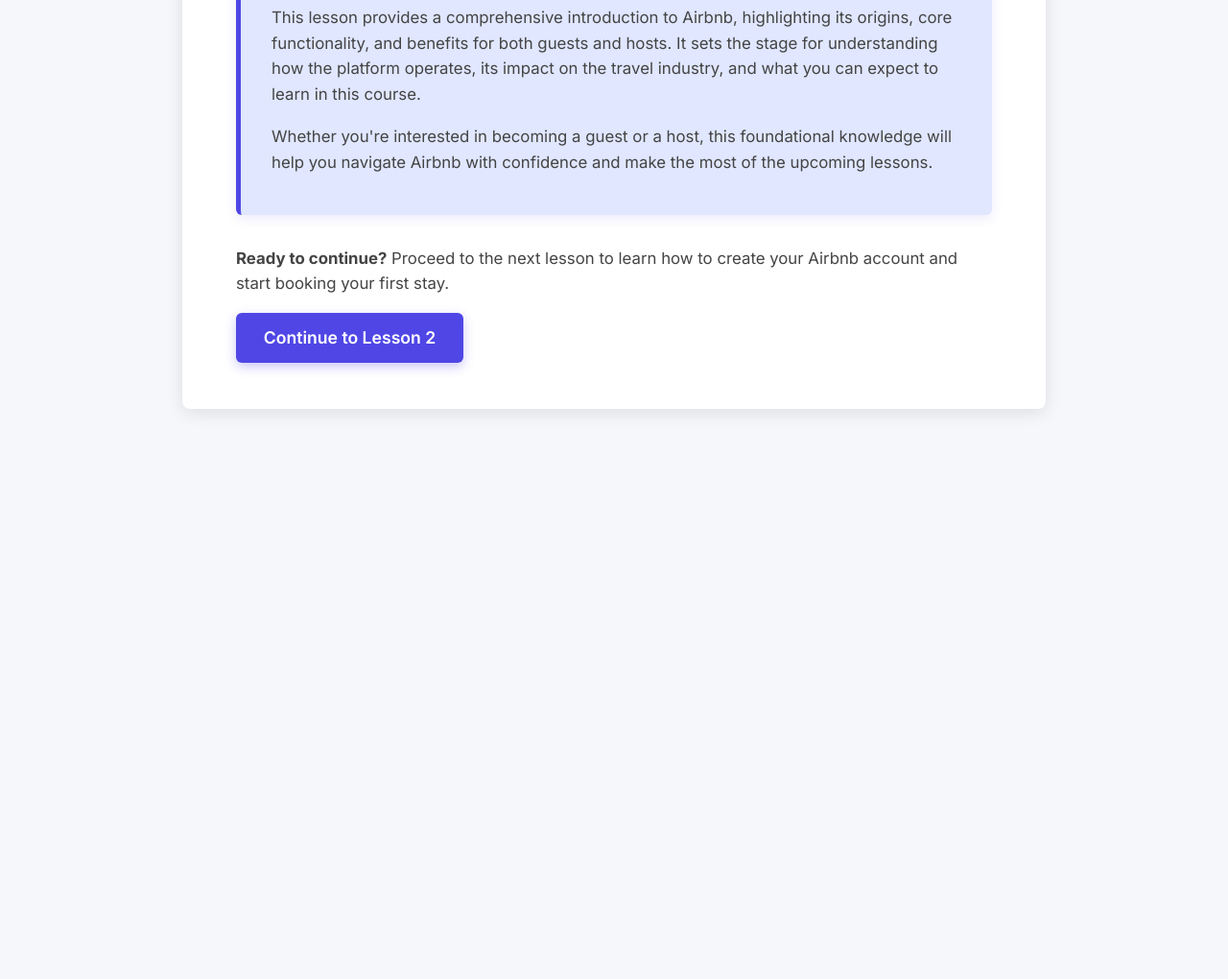
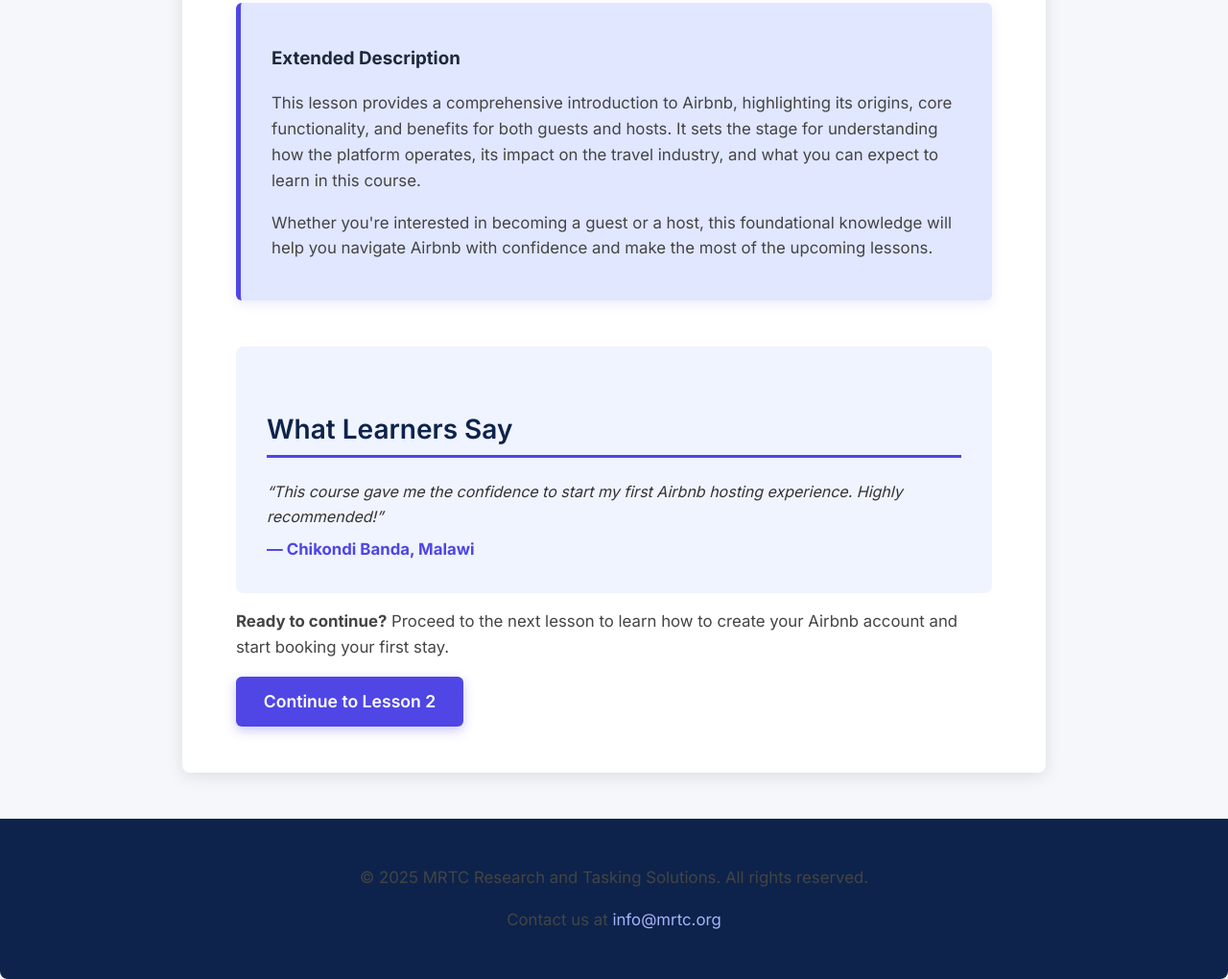
Before and after one commit to mrtc-solutions/airbnb-course, a plain HTML site: page lesson1.html in a window 1280 px wide. Shown: the part 1499-2519 px from the top of the page at 96% size. Before the commit the page ends 1973 px from the top, so only its background shows below. Drawn offline with Linux system fonts and the light colour scheme.

Commit message:
lesson1.html

```diff
--- a/lesson1.html
+++ b/lesson1.html
@@ -6,21 +6,22 @@
   <title>Lesson 1 | Airbnb Full Course for Beginners | MRTC Research and Tasking Solutions</title>
   <link href="https://fonts.googleapis.com/css2?family=Inter:wght@400;600;700&display=swap" rel="stylesheet" />
   <style>
-    /* Reset & base */
     * {
       box-sizing: border-box;
     }
+
+    html {
+      scroll-behavior: smooth;
+    }
+
     body {
       margin: 0;
       font-family: 'Inter', sans-serif;
       background-color: #f5f7fa;
       color: #222;
       line-height: 1.6;
-      -webkit-font-smoothing: antialiased;
-      -moz-osx-font-smoothing: grayscale;
     }
 
-    /* Container */
     .container {
       max-width: 900px;
       margin: 3rem auto;
@@ -30,30 +31,30 @@
       box-shadow: 0 4px 18px rgba(0, 0, 0, 0.1);
     }
 
-    /* Header */
     header {
       text-align: center;
-      padding: 3rem 1rem 2rem;
-      background-color: #0d234b; /* dark blue */
+      padding: 4rem 1rem 3rem;
+      background: url('https://images.unsplash.com/photo-1590490360182-bd94f7e5e4e9?ixlib=rb-4.0.3&auto=format&fit=crop&w=1950&q=80') center/cover no-repeat;
       border-top-left-radius: 8px;
       border-top-right-radius: 8px;
-      color: #d1d5db; /* light grey */
-      box-shadow: inset 0 -3px 5px rgba(255,255,255,0.1);
+      color: #fff;
+      box-shadow: inset 0 -3px 6px rgba(0, 0, 0, 0.3);
     }
+
     header h1 {
       margin: 0 0 0.5rem;
       font-weight: 700;
       font-size: 2.25rem;
+      color: #ffffff;
+    }
+
+    header p {
+      margin: 0.2rem 0;
+      font-weight: 600;
+      font-size: 1.125rem;
       color: #e0e7ff;
     }
-    header p {
-      margin: 0;
-      font-weight: 600;
-      font-size: 1.125rem;
-      color: #a5b4fc;
-    }
 
-    /* Main content */
     main {
       padding: 2rem 2rem 3rem;
     }
@@ -78,10 +79,9 @@
       padding-left: 1.5rem;
     }
 
-    /* Video container with responsive aspect ratio */
     .video-container {
       position: relative;
-      padding-bottom: 56.25%; /* 16:9 aspect ratio */
+      padding-bottom: 56.25%;
       height: 0;
       overflow: hidden;
       border-radius: 10px;
@@ -97,7 +97,6 @@
       border-radius: 10px;
     }
 
-    /* Extended description box */
     .extended-description {
       background-color: #e0e7ff;
       border-left: 5px solid #4f46e5;
@@ -109,10 +108,9 @@
       box-shadow: 0 4px 12px rgba(79, 70, 229, 0.1);
     }
 
-    /* Button styling */
     .btn-primary {
       display: inline-block;
-      background-color: #4f46e5; /* Indigo-600 */
+      background-color: #4f46e5;
       color: #fff;
       padding: 0.75rem 1.8rem;
       font-weight: 600;
@@ -130,7 +128,40 @@
       outline: none;
     }
 
-    /* Responsive adjustments */
+    .testimonial {
+      margin-top: 3rem;
+      padding: 2rem;
+      background-color: #f0f4ff;
+      border-radius: 8px;
+    }
+
+    .testimonial blockquote {
+      font-style: italic;
+      color: #333;
+      margin: 0 0 0.5rem;
+    }
+
+    .testimonial p {
+      font-weight: bold;
+      color: #4f46e5;
+      margin: 0;
+    }
+
+    footer {
+      text-align: center;
+      padding: 2rem;
+      font-size: 0.9rem;
+      background-color: #0d234b;
+      color: #d1d5db;
+      border-bottom-left-radius: 8px;
+      border-bottom-right-radius: 8px;
+    }
+
+    footer a {
+      color: #a5b4fc;
+      text-decoration: none;
+    }
+
     @media (max-width: 600px) {
       .container {
         margin: 2rem 1rem;
@@ -155,6 +186,11 @@
     </header>
 
     <main>
+      <div style="margin-bottom: 2rem;">
+        <label for="progress">Course Progress:</label>
+        <progress id="progress" value="1" max="10" style="width: 100%; height: 20px;"></progress>
+      </div>
+
       <h2>What is Airbnb?</h2>
       <p>Airbnb is a global online platform that connects travelers with hosts offering unique accommodations worldwide. Founded in 2008, Airbnb has revolutionized travel by allowing people to rent out their homes or rooms and experience stays beyond traditional hotels.</p>
 
@@ -172,7 +208,6 @@
         <li>Direct communication through the platform for safety and convenience</li>
       </ul>
 
-      <!-- Video Embed -->
       <div class="video-container">
         <iframe
           src="https://drive.google.com/file/d/1-qdFOVwJPkeFNZrM0Cs6-pyUbnzHHqSm/preview"
@@ -182,7 +217,7 @@
         ></iframe>
       </div>
 
-      <section class="extended-description" aria-label="Extended description about Airbnb and the course introduction">
+      <section class="extended-description">
         <h3>Extended Description</h3>
         <p>
           This lesson provides a comprehensive introduction to Airbnb, highlighting its origins, core functionality, and benefits for both guests and hosts. It sets the stage for understanding how the platform operates, its impact on the travel industry, and what you can expect to learn in this course.
@@ -192,10 +227,21 @@
         </p>
       </section>
 
+      <section class="testimonial">
+        <h2>What Learners Say</h2>
+        <blockquote>“This course gave me the confidence to start my first Airbnb hosting experience. Highly recommended!”</blockquote>
+        <p>— Chikondi Banda, Malawi</p>
+      </section>
+
       <p><strong>Ready to continue?</strong> Proceed to the next lesson to learn how to create your Airbnb account and start booking your first stay.</p>
 
       <a href="lesson2.html" class="btn-primary" aria-label="Continue to Lesson 2">Continue to Lesson 2</a>
     </main>
   </div>
+
+  <footer>
+    <p>&copy; 2025 MRTC Research and Tasking Solutions. All rights reserved.</p>
+    <p>Contact us at <a href="mailto:info@mrtc.org">info@mrtc.org</a></p>
+  </footer>
 </body>
 </html>
```
